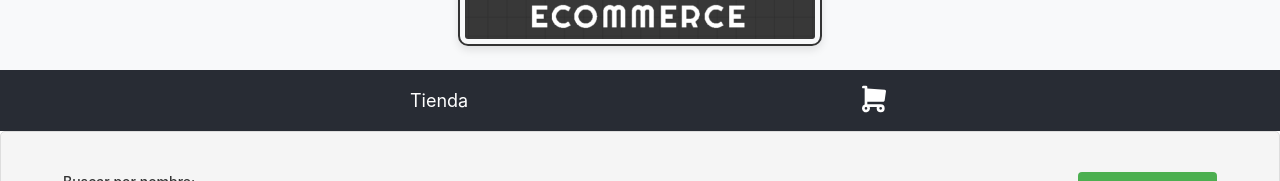
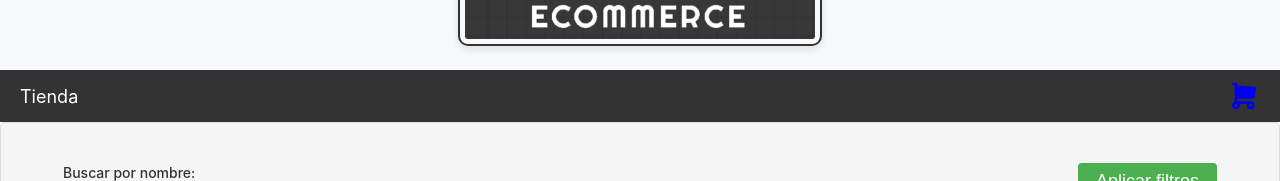
Before and after one commit to BrunoDiazMartinez/E-commerce, a React (Create React App) app: page / in a window 1280 px wide. Shown: the part 182-363 px from the top of the page. Built offline with nearby package versions, Linux system fonts and the light colour scheme; no server answers.

Commit message:
feat(*): add ButtonBack

```diff
--- a/src/components/NavBar/NavBar.css
+++ b/src/components/NavBar/NavBar.css
@@ -1,40 +1,46 @@
 .navegacion {
-    background-color: #282c34;
+  display: flex;
+  align-items: center;
+  justify-content: space-between;
+  background-color: #333;
   padding: 10px 20px;
-    display: flex;
-    justify-content: space-evenly;
-    align-items: center;
-    color: white;
 }
 
 .navegacion__enlace {
-    color: white;
+  color: #fff;
   text-decoration: none;
   font-size: 18px;
-    padding: 10px 20px;
-    transition: background-color 0.3s ease;
+  margin-right: 15px;
+  transition: color 0.3s ease;
 }
 
 .navegacion__enlace:hover {
-    background-color: #61dafb;
-    border-radius: 5px;
+  color: #ff9800;
 }
 
-  .boton-carrito {
-    position: relative;
-    display: inline-block;
-    color: white;
-  }
-
-  .boton-carrito svg {
-    fill: white;
-  }
-
-  .boton-carrito:hover svg {
-    fill: #61dafb;
+#boton-carrito {
+  display: flex;
+  align-items: center;
+  background-color: transparent;
+  border: none;
+  cursor: pointer;
 }
 
 .icon {
-    width: 32px;
-    height: 32px;
+  fill: #fff;
 }
+
+.navegacion__boton-regresar {
+  background-color: #ff9800; /* Botón acorde al tema */
+  color: #fff;
+  border: none;
+  border-radius: 5px;
+  cursor: pointer;
+  font-size: 16px;
+  transition: background-color 0.3s ease;
+  width: auto;
+}
+
+.navegacion__boton-regresar:hover {
+  background-color: #e68900;
+}
--- a/src/components/NavBar/NavBar.js
+++ b/src/components/NavBar/NavBar.js
@@ -1,22 +1,44 @@
 import React from 'react';
 import './NavBar.css';
-import { useLocation } from 'react-router-dom';
+import { useLocation, useNavigate } from 'react-router-dom';
 
 const NavBar = () => {
   const location = useLocation();
+  const navigate = useNavigate();
 
   if (location.pathname === '/confirmacion') {
     return null;
   }
+
   return (
     <nav className="navegacion">
+      {location.pathname !== '/' && (
+        <button
+          className="navegacion__boton-regresar"
+          onClick={() => navigate(-1)}
+        >
+          Regresar
+        </button>
+      )}
       <a href="/" className="navegacion__enlace">Tienda</a>
       <a href="/carrito" id="boton-carrito" className="boton-carrito">
-        <svg xmlns="http://www.w3.org/2000/svg" className="icon icon-tabler icon-tabler-shopping-cart-filled" width="32" height="32" viewBox="0 0 24 24" strokeWidth="1.5" stroke="#ffffff" fill="none" strokeLinecap="round" strokeLinejoin="round">
+        <svg
+          xmlns="http://www.w3.org/2000/svg"
+          className="icon icon-tabler icon-tabler-shopping-cart-filled"
+          width="32"
+          height="32"
+          viewBox="0 0 24 24"
+          strokeWidth="1.5"
+          stroke="#ffffff"
+          fill="none"
+          strokeLinecap="round"
+          strokeLinejoin="round"
+        >
           <path stroke="none" d="M0 0h24v24H0z" fill="none" />
           <path
             d="M6 2a1 1 0 0 1 .993 .883l.007 .117v1.068l13.071 .935a1 1 0 0 1 .929 1.024l-.01 .114l-1 7a1 1 0 0 1 -.877 .853l-.113 .006h-12v2h10a3 3 0 1 1 -2.995 3.176l-.005 -.176l.005 -.176c.017 -.288 .074 -.564 .166 -.824h-5.342a3 3 0 1 1 -5.824 1.176l-.005 -.176l.005 -.176a3.002 3.002 0 0 1 1.995 -2.654v-12.17h-1a1 1 0 0 1 -.993 -.883l-.007 -.117a1 1 0 0 1 .883 -.993l.117 -.007h2zm0 16a1 1 0 1 0 0 2a1 1 0 0 0 0 -2zm11 0a1 1 0 1 0 0 2a1 1 0 0 0 0 -2z"
-            strokeWidth="0" fill="currentColor"
+            strokeWidth="0"
+            fill="currentColor"
           />
         </svg>
       </a>
```
Lines whose indentation alone changed are shown as unchanged.
